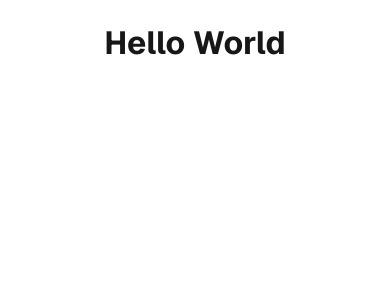
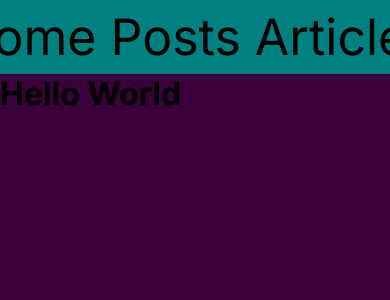
Before and after one commit to AhmedSaadRF/nextjs-project, a Next.js app: page / in a window 390 px wide. Shown: the top 300 px of the page. Built offline with nearby package versions, Linux system fonts and the light colour scheme.

Commit message:
Upload Project

```diff
--- a/app/globals.css
+++ b/app/globals.css
@@ -1,13 +1,85 @@
 :root {
-  --background: #ffffff;
-  --foreground: #171717;
+	--max-width: 1100px;
+	--border-radius: 12px;
+	--font-mono: ui-monospace, Menlo, Monaco, "Cascadia Mono", "Segoe UI Mono",
+		"Roboto Mono", "Oxygen Mono", "Ubuntu Monospace", "Source Code Pro",
+		"Fira Mono", "Droid Sans Mono", "Courier New", monospace;
+
+	--foreground-rgb: 0, 0, 0;
+	--background-start-rgb: 214, 219, 220;
+	--background-end-rgb: 255, 255, 255;
+
+	--primary-glow: conic-gradient(
+		from 180deg at 50% 50%,
+		#16abff33 0deg,
+		#0885ff33 55deg,
+		#54d6ff33 120deg,
+		#0071ff33 160deg,
+		transparent 360deg
+	);
+	--secondary-glow: radial-gradient(
+		rgba(255, 255, 255, 1),
+		rgba(255, 255, 255, 0)
+	);
+
+	--tile-start-rgb: 239, 245, 249;
+	--tile-end-rgb: 228, 232, 233;
+	--tile-border: conic-gradient(
+		#00000080,
+		#00000040,
+		#00000030,
+		#00000020,
+		#00000010,
+		#00000010,
+		#00000080
+	);
+
+	--callout-rgb: 238, 240, 241;
+	--callout-border-rgb: 172, 175, 176;
+	--card-rgb: 180, 185, 188;
+	--card-border-rgb: 131, 134, 135;
 }
 
 @media (prefers-color-scheme: dark) {
 	:root {
-    --background: #0a0a0a;
-    --foreground: #ededed;
+		--foreground-rgb: 255, 255, 255;
+		--background-start-rgb: 0, 0, 0;
+		--background-end-rgb: 0, 0, 0;
+
+		--primary-glow: radial-gradient(
+			rgba(1, 65, 255, 0.4),
+			rgba(1, 65, 255, 0)
+		);
+		--secondary-glow: linear-gradient(
+			to bottom right,
+			rgba(1, 65, 255, 0),
+			rgba(1, 65, 255, 0),
+			rgba(1, 65, 255, 0.3)
+		);
+
+		--tile-start-rgb: 2, 13, 46;
+		--tile-end-rgb: 2, 5, 19;
+		--tile-border: conic-gradient(
+			#ffffff80,
+			#ffffff40,
+			#ffffff30,
+			#ffffff20,
+			#ffffff10,
+			#ffffff10,
+			#ffffff80
+		);
+
+		--callout-rgb: 20, 20, 20;
+		--callout-border-rgb: 108, 108, 108;
+		--card-rgb: 100, 100, 100;
+		--card-border-rgb: 200, 200, 200;
 	}
+}
+
+* {
+	box-sizing: border-box;
+	padding: 0;
+	margin: 0;
 }
 
 html,
@@ -17,17 +89,13 @@ body {
 }
 
 body {
-  color: var(--foreground);
-  background: var(--background);
-  font-family: Arial, Helvetica, sans-serif;
-  -webkit-font-smoothing: antialiased;
-  -moz-osx-font-smoothing: grayscale;
-}
-
-* {
-  box-sizing: border-box;
-  padding: 0;
-  margin: 0;
+	color: rgb(var(--foreground-rgb));
+	background: linear-gradient(
+			to bottom,
+			transparent,
+			rgb(var(--background-end-rgb))
+		)
+		rgb(var(--background-start-rgb));
 }
 
 a {
@@ -40,3 +108,8 @@ a {
 		color-scheme: dark;
 	}
 }
+
+.main-div {
+	background: rgb(59, 0, 59);
+	height: 100vh;
+}
--- a/app/layout.js
+++ b/app/layout.js
@@ -1,15 +1,8 @@
-import { Geist, Geist_Mono } from "next/font/google";
+import Link from "next/link";
 import "./globals.css";
+import { Inter } from "next/font/google";
 
-const geistSans = Geist({
-  variable: "--font-geist-sans",
-  subsets: ["latin"],
-});
-
-const geistMono = Geist_Mono({
-  variable: "--font-geist-mono",
-  subsets: ["latin"],
-});
+const inter = Inter({ subsets: ["latin"] });
 
 export const metadata = {
 	title: "Create Next App",
@@ -19,7 +12,27 @@ export const metadata = {
 export default function RootLayout({ children }) {
 	return (
 		<html lang="en">
-      <body className={`${geistSans.variable} ${geistMono.variable}`}>
+			<body className={inter.className}>
+				<nav
+					style={{
+						width: "100%",
+						background: "teal",
+						fontSize: "50px",
+						display: "flex",
+						justifyContent: "center",
+						alignItems: "center",
+					}}
+				>
+					<Link style={{ margin: "7px" }} href="/">
+						Home
+					</Link>
+					<Link style={{ margin: "7px" }} href="/posts">
+						Posts
+					</Link>
+					<Link style={{ margin: "7px" }} href="/articles">
+						Articles
+					</Link>
+				</nav>
 				{children}
 			</body>
 		</html>
--- a/app/page.js
+++ b/app/page.js
@@ -2,9 +2,9 @@ import Image from "next/image";
 import styles from "./page.module.css";
 
 export default function Home() {
-  return (
-    <div className={styles.page}>
-      <h1>Hello World</h1>
-    </div>
-  );
+	return (
+		<div className="main-div">
+			<h1>Hello World</h1>
+		</div>
+	);
 }
--- a/app/page.module.css
+++ b/app/page.module.css
@@ -1,167 +1,229 @@
-.page {
-  --gray-rgb: 0, 0, 0;
-  --gray-alpha-200: rgba(var(--gray-rgb), 0.08);
-  --gray-alpha-100: rgba(var(--gray-rgb), 0.05);
-
-  --button-primary-hover: #383838;
-  --button-secondary-hover: #f2f2f2;
-
-  display: grid;
-  grid-template-rows: 20px 1fr 20px;
+.main {
+  display: flex;
+  flex-direction: column;
+  justify-content: space-between;
   align-items: center;
-  justify-items: center;
-  min-height: 100svh;
-  padding: 80px;
-  gap: 64px;
-  font-family: var(--font-geist-sans);
+  padding: 6rem;
+  min-height: 100vh;
 }
 
-@media (prefers-color-scheme: dark) {
-  .page {
-    --gray-rgb: 255, 255, 255;
-    --gray-alpha-200: rgba(var(--gray-rgb), 0.145);
-    --gray-alpha-100: rgba(var(--gray-rgb), 0.06);
+.description {
+  display: inherit;
+  justify-content: inherit;
+  align-items: inherit;
+  font-size: 0.85rem;
+  max-width: var(--max-width);
+  width: 100%;
+  z-index: 2;
+  font-family: var(--font-mono);
+}
 
-    --button-primary-hover: #ccc;
-    --button-secondary-hover: #1a1a1a;
+.description a {
+  display: flex;
+  justify-content: center;
+  align-items: center;
+  gap: 0.5rem;
+}
+
+.description p {
+  position: relative;
+  margin: 0;
+  padding: 1rem;
+  background-color: rgba(var(--callout-rgb), 0.5);
+  border: 1px solid rgba(var(--callout-border-rgb), 0.3);
+  border-radius: var(--border-radius);
+}
+
+.code {
+  font-weight: 700;
+  font-family: var(--font-mono);
+}
+
+.grid {
+  display: grid;
+  grid-template-columns: repeat(4, minmax(25%, auto));
+  width: var(--max-width);
+  max-width: 100%;
+}
+
+.card {
+  padding: 1rem 1.2rem;
+  border-radius: var(--border-radius);
+  background: rgba(var(--card-rgb), 0);
+  border: 1px solid rgba(var(--card-border-rgb), 0);
+  transition: background 200ms, border 200ms;
+}
+
+.card span {
+  display: inline-block;
+  transition: transform 200ms;
+}
+
+.card h2 {
+  font-weight: 600;
+  margin-bottom: 0.7rem;
+}
+
+.card p {
+  margin: 0;
+  opacity: 0.6;
+  font-size: 0.9rem;
+  line-height: 1.5;
+  max-width: 30ch;
+}
+
+.center {
+  display: flex;
+  justify-content: center;
+  align-items: center;
+  position: relative;
+  padding: 4rem 0;
+}
+
+.center::before {
+  background: var(--secondary-glow);
+  border-radius: 50%;
+  width: 480px;
+  height: 360px;
+  margin-left: -400px;
+}
+
+.center::after {
+  background: var(--primary-glow);
+  width: 240px;
+  height: 180px;
+  z-index: -1;
+}
+
+.center::before,
+.center::after {
+  content: '';
+  left: 50%;
+  position: absolute;
+  filter: blur(45px);
+  transform: translateZ(0);
+}
+
+.logo {
+  position: relative;
+}
+/* Enable hover only on non-touch devices */
+@media (hover: hover) and (pointer: fine) {
+  .card:hover {
+    background: rgba(var(--card-rgb), 0.1);
+    border: 1px solid rgba(var(--card-border-rgb), 0.15);
+  }
+
+  .card:hover span {
+    transform: translateX(4px);
   }
 }
 
-.main {
-  display: flex;
-  flex-direction: column;
-  gap: 32px;
-  grid-row-start: 2;
-}
-
-.main ol {
-  font-family: var(--font-geist-mono);
-  padding-left: 0;
-  margin: 0;
-  font-size: 14px;
-  line-height: 24px;
-  letter-spacing: -0.01em;
-  list-style-position: inside;
-}
-
-.main li:not(:last-of-type) {
-  margin-bottom: 8px;
-}
-
-.main code {
-  font-family: inherit;
-  background: var(--gray-alpha-100);
-  padding: 2px 4px;
-  border-radius: 4px;
-  font-weight: 600;
-}
-
-.ctas {
-  display: flex;
-  gap: 16px;
-}
-
-.ctas a {
-  appearance: none;
-  border-radius: 128px;
-  height: 48px;
-  padding: 0 20px;
-  border: 1px solid transparent;
-  transition:
-    background 0.2s,
-    color 0.2s,
-    border-color 0.2s;
-  cursor: pointer;
-  display: flex;
-  align-items: center;
-  justify-content: center;
-  font-size: 16px;
-  line-height: 20px;
-  font-weight: 500;
-}
-
-a.primary {
-  background: var(--foreground);
-  color: var(--background);
-  gap: 8px;
-}
-
-a.secondary {
-  border-color: var(--gray-alpha-200);
-  min-width: 158px;
-}
-
-.footer {
-  grid-row-start: 3;
-  display: flex;
-  gap: 24px;
-}
-
-.footer a {
-  display: flex;
-  align-items: center;
-  gap: 8px;
-}
-
-.footer img {
-  flex-shrink: 0;
-}
-
-/* Enable hover only on non-touch devices */
-@media (hover: hover) and (pointer: fine) {
-  a.primary:hover {
-    background: var(--button-primary-hover);
-    border-color: transparent;
-  }
-
-  a.secondary:hover {
-    background: var(--button-secondary-hover);
-    border-color: transparent;
-  }
-
-  .footer a:hover {
-    text-decoration: underline;
-    text-underline-offset: 4px;
+@media (prefers-reduced-motion) {
+  .card:hover span {
+    transform: none;
   }
 }
 
-@media (max-width: 600px) {
-  .page {
-    padding: 32px;
-    padding-bottom: 80px;
+/* Mobile */
+@media (max-width: 700px) {
+  .content {
+    padding: 4rem;
   }
 
-  .main {
-    align-items: center;
-  }
-
-  .main ol {
+  .grid {
+    grid-template-columns: 1fr;
+    margin-bottom: 120px;
+    max-width: 320px;
     text-align: center;
   }
 
-  .ctas {
-    flex-direction: column;
+  .card {
+    padding: 1rem 2.5rem;
   }
 
-  .ctas a {
-    font-size: 14px;
-    height: 40px;
-    padding: 0 16px;
+  .card h2 {
+    margin-bottom: 0.5rem;
   }
 
-  a.secondary {
-    min-width: auto;
+  .center {
+    padding: 8rem 0 6rem;
   }
 
-  .footer {
-    flex-wrap: wrap;
+  .center::before {
+    transform: none;
+    height: 300px;
+  }
+
+  .description {
+    font-size: 0.8rem;
+  }
+
+  .description a {
+    padding: 1rem;
+  }
+
+  .description p,
+  .description div {
+    display: flex;
+    justify-content: center;
+    position: fixed;
+    width: 100%;
+  }
+
+  .description p {
     align-items: center;
-    justify-content: center;
+    inset: 0 0 auto;
+    padding: 2rem 1rem 1.4rem;
+    border-radius: 0;
+    border: none;
+    border-bottom: 1px solid rgba(var(--callout-border-rgb), 0.25);
+    background: linear-gradient(
+      to bottom,
+      rgba(var(--background-start-rgb), 1),
+      rgba(var(--callout-rgb), 0.5)
+    );
+    background-clip: padding-box;
+    backdrop-filter: blur(24px);
+  }
+
+  .description div {
+    align-items: flex-end;
+    pointer-events: none;
+    inset: auto 0 0;
+    padding: 2rem;
+    height: 200px;
+    background: linear-gradient(
+      to bottom,
+      transparent 0%,
+      rgb(var(--background-end-rgb)) 40%
+    );
+    z-index: 1;
+  }
+}
+
+/* Tablet and Smaller Desktop */
+@media (min-width: 701px) and (max-width: 1120px) {
+  .grid {
+    grid-template-columns: repeat(2, 50%);
   }
 }
 
 @media (prefers-color-scheme: dark) {
+  .vercelLogo {
+    filter: invert(1);
+  }
+
   .logo {
-    filter: invert();
+    filter: invert(1) drop-shadow(0 0 0.3rem #ffffff70);
   }
 }
+
+@keyframes rotate {
+  from {
+    transform: rotate(360deg);
+  }
+  to {
+    transform: rotate(0deg);
+  }
+}
```
Also changed, not shown: app/posts/page.js (+62 -0 lines), app/posts/[postId]/loading.js (added), app/posts/[postId]/page.js (added), 1 other file (tests, documents, lock files or other folders). Lines whose indentation alone changed are shown as unchanged.
